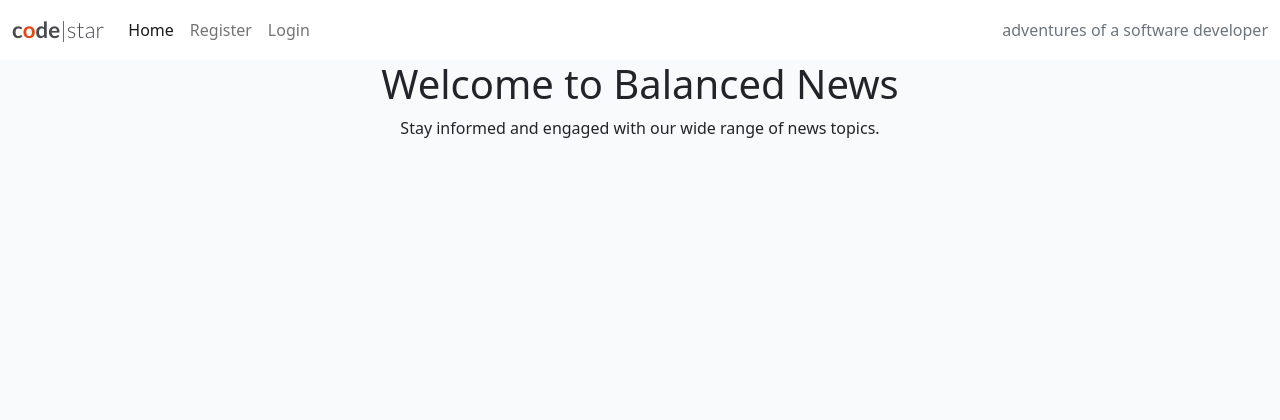
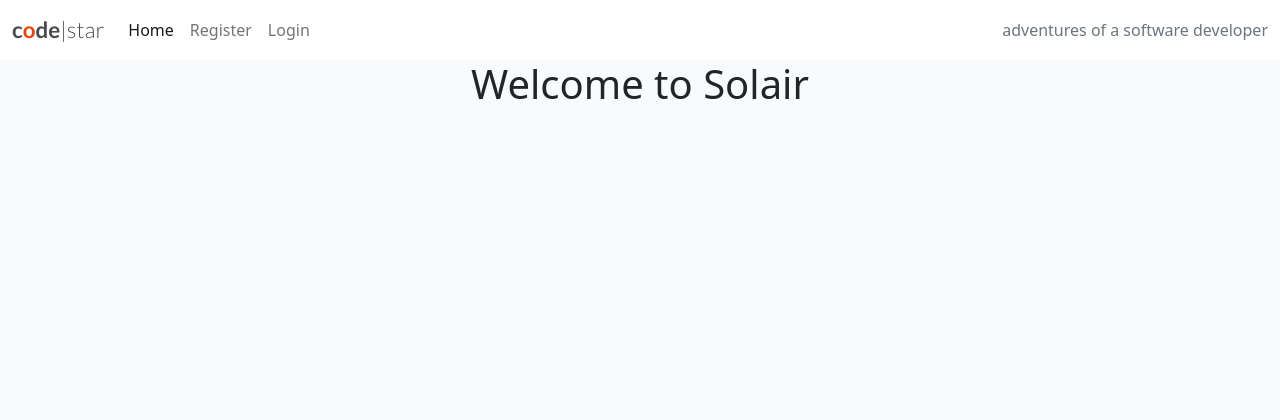
Before and after one commit to qburn93/Solair, a Django app: page / in a window 1280 px wide. Shown: the top 420 px of the page. Run offline with Django 4.2, Linux system fonts and the light colour scheme; data that the repository does not hold is empty; some libraries are stand-ins or nearby versions.

Commit message:
Update settings

```diff
--- a/codestar/settings.py
+++ b/codestar/settings.py
@@ -32,7 +32,7 @@ SECRET_KEY = os.environ.get('SECRET_KEY')
 # SECURITY WARNING: don't run with debug turned on in production!
 DEBUG = True
 
-ALLOWED_HOSTS = ["solaris-news.herokuapp.com", '8000-qburn93-solair-gq4c0igg06j.ws-eu98.gitpod.io', 'localhost']
+ALLOWED_HOSTS = ["solaris-news.herokuapp.com", '8000-qburn93-solair-wlkvedgxjf4.ws-eu101.gitpod.io', 'localhost']
 
 
 # Application definition
--- a/codestar/urls.py
+++ b/codestar/urls.py
@@ -20,7 +20,7 @@ from django.urls import path, include
 urlpatterns = [
     path('admin/', admin.site.urls),
     path('summernote/', include('django_summernote.urls')),
-    path('', include('blog.urls'), name='blog_urls'),
+    path('', include('blog.urls')),
     path('accounts/', include('allauth.urls')),
 
 ]
--- a/templates/base.html
+++ b/templates/base.html
@@ -4,7 +4,7 @@
 <html class="h-100">
 
 <head>
-    <title>CodeStar Blog</title>
+    <title>Solair</title>
 
     <link rel="preconnect" href="https://fonts.gstatic.com">
         <link href="https://fonts.googleapis.com/css2?family=Roboto:wght@300&display=swap" rel="stylesheet">
--- a/templates/index.html
+++ b/templates/index.html
@@ -7,8 +7,7 @@
         <div class="wave-container">
             <div class="wave"></div>
         </div>
-        <h1 class="intro-title">Welcome to Balanced News</h1>
-        <p class="intro-description">Stay informed and engaged with our wide range of news topics.</p>
+        <h1 class="intro-title">Welcome to Solair</h1>
     </div>
     <div class="container">
         <div class="row">
@@ -21,14 +20,7 @@
                     <div class="col-md-4">
                 {% endif %}
                     <div class="card mb-4" style="--hover-color: {{ post.category.color }};">
-                        <p class="category">Category: {{ post.category }}</p>
-                        <div class="image-container">
-                            {% if "placeholder" in post.featured_image.url %}
-                            <img class="card-img-top" src="" alt="Card image">
-                            {% else %}
-                            <img class="card-img-top" alt="Card image" src="{{ post.featured_image.url }}">
-                            {% endif %}
-                        </div>
+
                         <div class="card-body">
                             <p class="author">Author: {{ post.author }}</p>
                             <a href="{% url 'news_detail' post.slug  %}" class="post-link">
```
